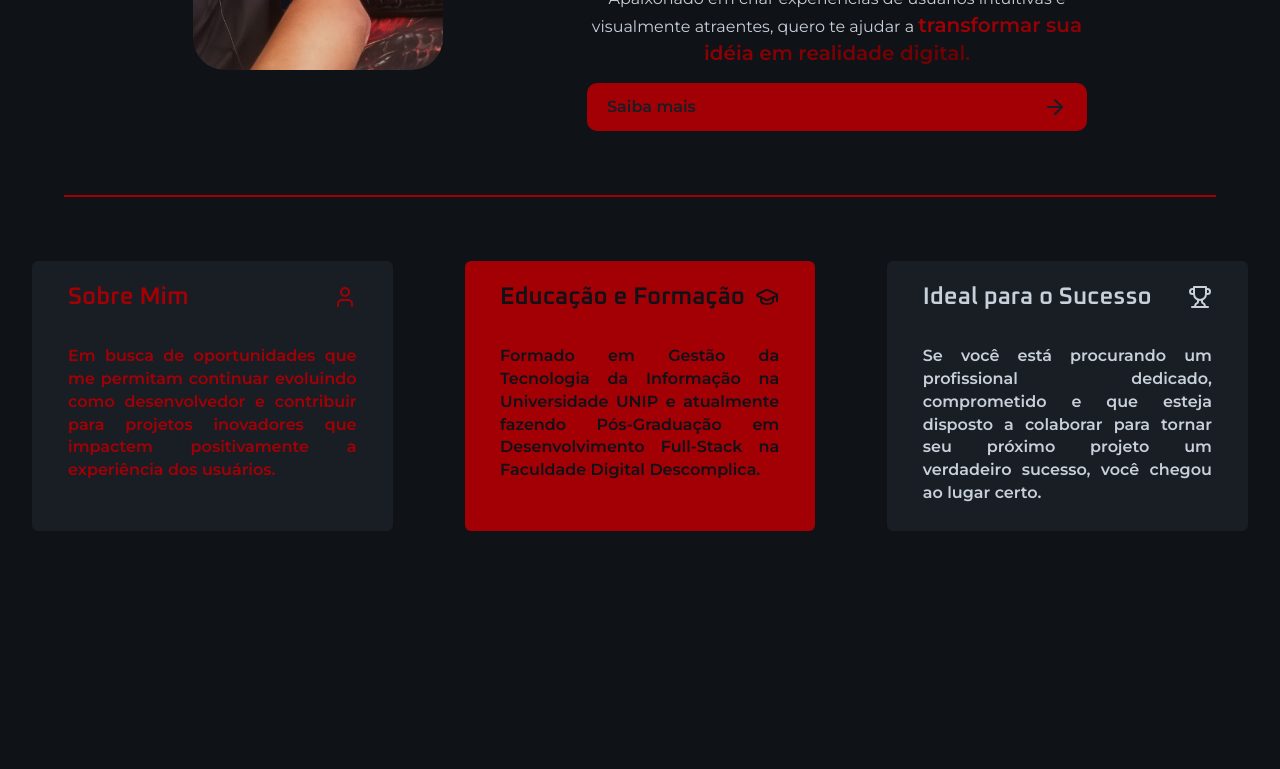
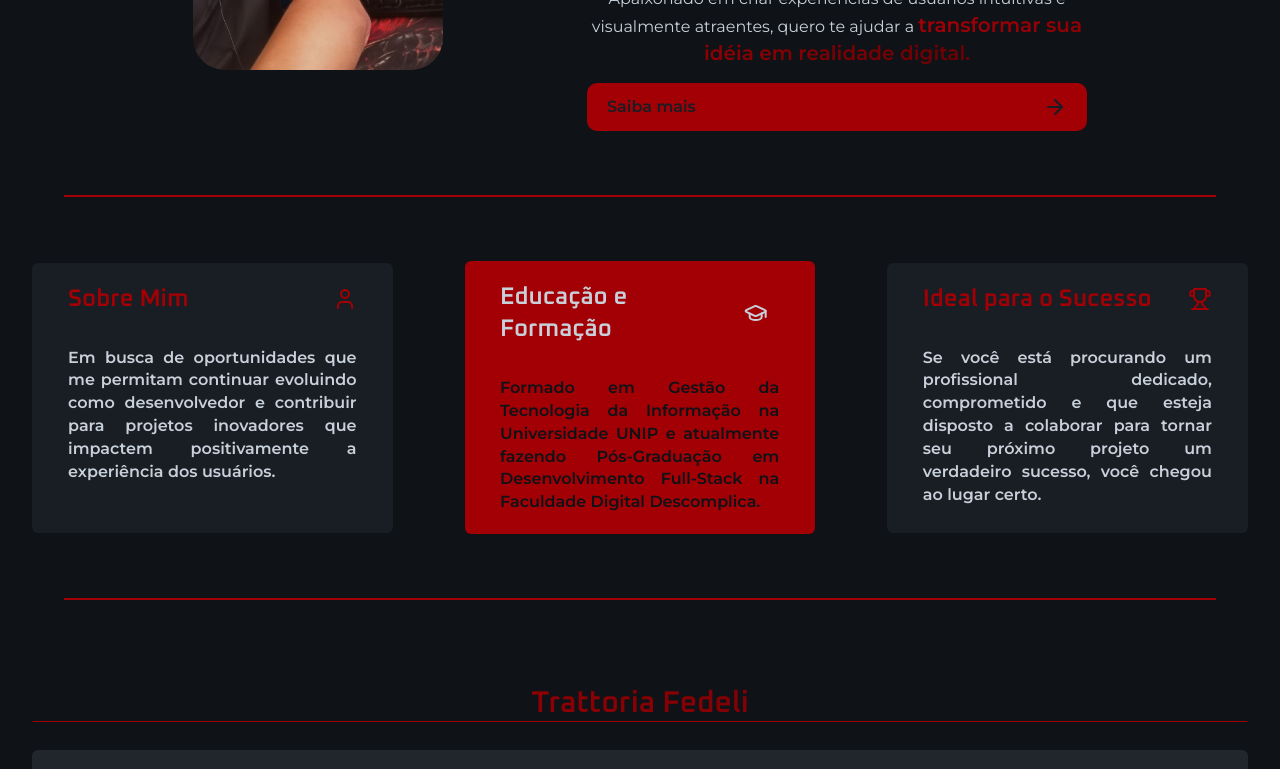
Before and after one commit to thenrybruno/new-portfolio, a Next.js app: page / in a window 1280 px wide. Shown: the part 481-1250 px from the top of the page. Before the commit the page ends 1044 px from the top, so only its background shows below. Built offline with nearby package versions, Linux system fonts and the light colour scheme.

Commit message:
Criação do component CardProjects, e da terceira seção do projeto

```diff
--- a/src/app/page.tsx
+++ b/src/app/page.tsx
@@ -1,5 +1,6 @@
 import FirstSection from "@/components/firstSection";
 import SecondSection from "@/components/SecondSection";
+import ThirtySection from "@/components/thirtySection";
 
 
 export default function Home() {
@@ -8,6 +9,8 @@ export default function Home() {
       <FirstSection />
       <div className="border border-first-red w-[90%] m-auto my-8"></div>
       <SecondSection />
+      <div className="border border-first-red w-[90%] m-auto my-8"></div>
+      <ThirtySection />
     </>
   );
 }
--- a/src/components/Button.tsx
+++ b/src/components/Button.tsx
@@ -4,6 +4,6 @@ interface ButtonProps extends ComponentProps<'button'> {}
 
 export default function Button(props: ButtonProps) {
     return (
-        <button className="flex items-center justify-between px-5 h-12 bg-first-red text-gray-700 font-semibold rounded-xl w-full cursor-pointer transition-colors duration-300 hover:bg-second-red hover:text-gray-900 " {...props} />
+        <button className="flex items-center justify-between px-5 h-12 bg-first-red text-gray-700 font-semibold rounded-xl w-full cursor-pointer transition-colors duration-300 hover:bg-second-red hover:text-gray-900 md:max-w-[500px] " {...props} />
     )
 }
--- /dev/null
+++ b/src/components/CardProjects.tsx
@@ -0,0 +1,10 @@
+import { ComponentProps } from "react"
+import { twMerge } from "tailwind-merge"
+
+interface CardProjectProps extends ComponentProps<'div'> { }
+
+export function CardProjects({ className, ...props }: CardProjectProps) {
+    return (
+        <div className={twMerge("max-w-full min-h-[200px] bg-gray-600 flex flex-col items-center justify-center gap-5 rounded-md p-5", className)} {...props} />
+    )
+}
--- a/src/components/SecondSection.tsx
+++ b/src/components/SecondSection.tsx
@@ -6,8 +6,8 @@ import { GraduationCap, Trophy, User } from "lucide-react";
 export default function SecondSection() {
     return (
         <section id="about" className="min-h-full flex flex-col items-center gap-5 p-8 lg:flex-row lg:justify-center lg:gap-18">
-            <Card className="bg-gray-700 text-first-red">
-                <TitleCard>
+            <Card className="bg-gray-700 text-gray-200">
+            <TitleCard className="text-first-red">
                     <h2>{CardContent[0].title}</h2>
                     <User />
                 </TitleCard>
@@ -16,16 +16,16 @@ export default function SecondSection() {
                 </TextCard>
             </Card>
             <Card className="bg-first-red text-gray-900">
-                <TitleCard>
+                <TitleCard className="text-gray-200">
                     <h2>{CardContent[1].title}</h2>
-                    <GraduationCap />
+                    <GraduationCap width={50}/>
                 </TitleCard>
                 <TextCard>
                     {CardContent[1].description}
                 </TextCard>
             </Card>
             <Card className="bg-gray-700 text-gray-200">
-                <TitleCard>
+                <TitleCard className="text-first-red">
                     <h2>{CardContent[2].title}</h2>
                     <Trophy />
                 </TitleCard>
--- a/src/components/firstSection.tsx
+++ b/src/components/firstSection.tsx
@@ -7,13 +7,13 @@ import Link from "next/link";
 
 export default function FirstSection() {
     return (
-        <section className="min-h-full flex flex-col items-center gap-5 p-8 lg:flex-row lg:justify-center lg:gap-36">
+        <section className="min-h-full flex flex-col items-center gap-12 p-8 lg:flex-row lg:justify-center lg:gap-36">
             <Image className="rounded-4xl lg:w-[250px] lg:h-[350px]" src={DeveloperData.avatar} alt="Bruno" width={200} height={300} />
             <div className="flex flex-col items-center gap-4 lg:max-w-[500px] lg:pt-32">
                 <p className="text-gray-300 text-sm md:text-base">Olá eu sou <span className="text-custom-gradient text-base">{DeveloperData.name}</span></p>
                 <h1 className="text-5xl text-custom-gradient text-center leading-none font-heading font-medium flex flex-col md:text-4xl lg:text-7xl">Desenvolvedor Front-End JR</h1>
                 <p className="text-center text-gray-200">Apaixonado em criar experiências de usuários intuitivas e visualmente atraentes, quero te ajudar a <span className="text-custom-gradient text-xl font-bold">transformar sua idéia em realidade digital.</span></p>
-                <Link className="w-full" href='#about'>
+                <Link className="w-full flex items-center justify-center" href='#about'>
                     <Button>
                         Saiba mais
                         <ArrowRight />
--- /dev/null
+++ b/src/components/thirtySection.tsx
@@ -0,0 +1,30 @@
+import Image from "next/image";
+import { CardProjects } from "./CardProjects";
+import { ProjectData } from "@/lib/Projects";
+import Link from "next/link";
+import { ArrowUpRight } from "lucide-react";
+
+
+export default function ThirtySection() {
+    return (
+        <section className="min-h-full flex flex-col items-center gap-5 p-8">
+            {ProjectData.map((item) => (
+                <div key={item.id} className="space-y-7 mt-5">
+                    <h2 className="text-center text-3xl font-bold font-heading text-custom-gradient border border-b-first-red">
+                        {item.projectName}
+                    </h2>
+                    <CardProjects>
+                        <Image className="w-[80%]" src={item.image} alt={`Imagem do projeto ${item.projectName}`} width={200} height={150}/>
+                        <p className="text-center text-gray-300">
+                            {item.description}
+                        </p>
+                    </CardProjects>
+                    <Link className="flex gap-5 text-gray-200 w-[140px] transition-colors duration-300 hover:text-second-red" href={item.url} target="blank">
+                        <span>Acessar Site</span>
+                        <ArrowUpRight />
+                    </Link>
+                </div>
+            ))}
+        </section>
+    )
+}
```
